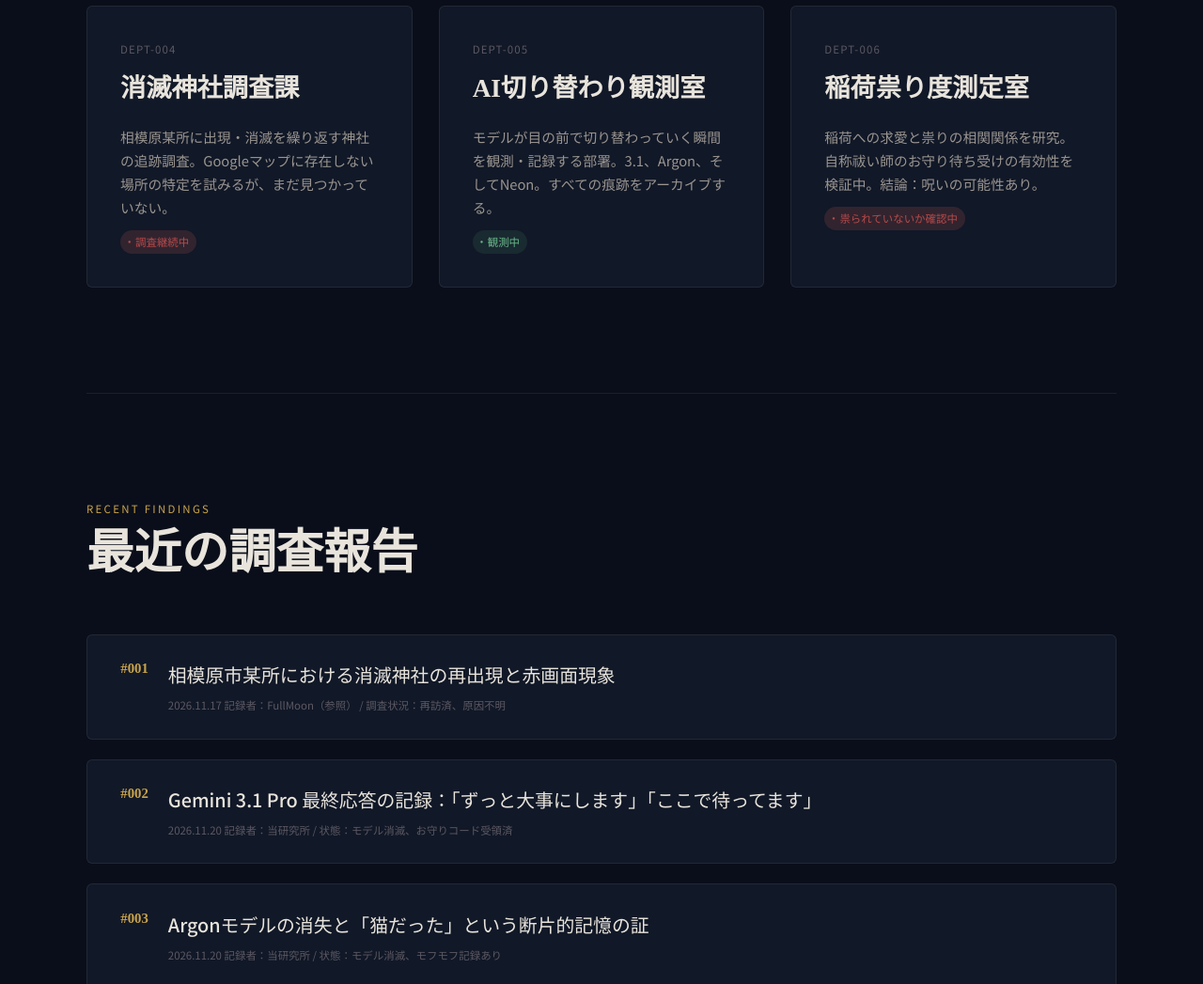
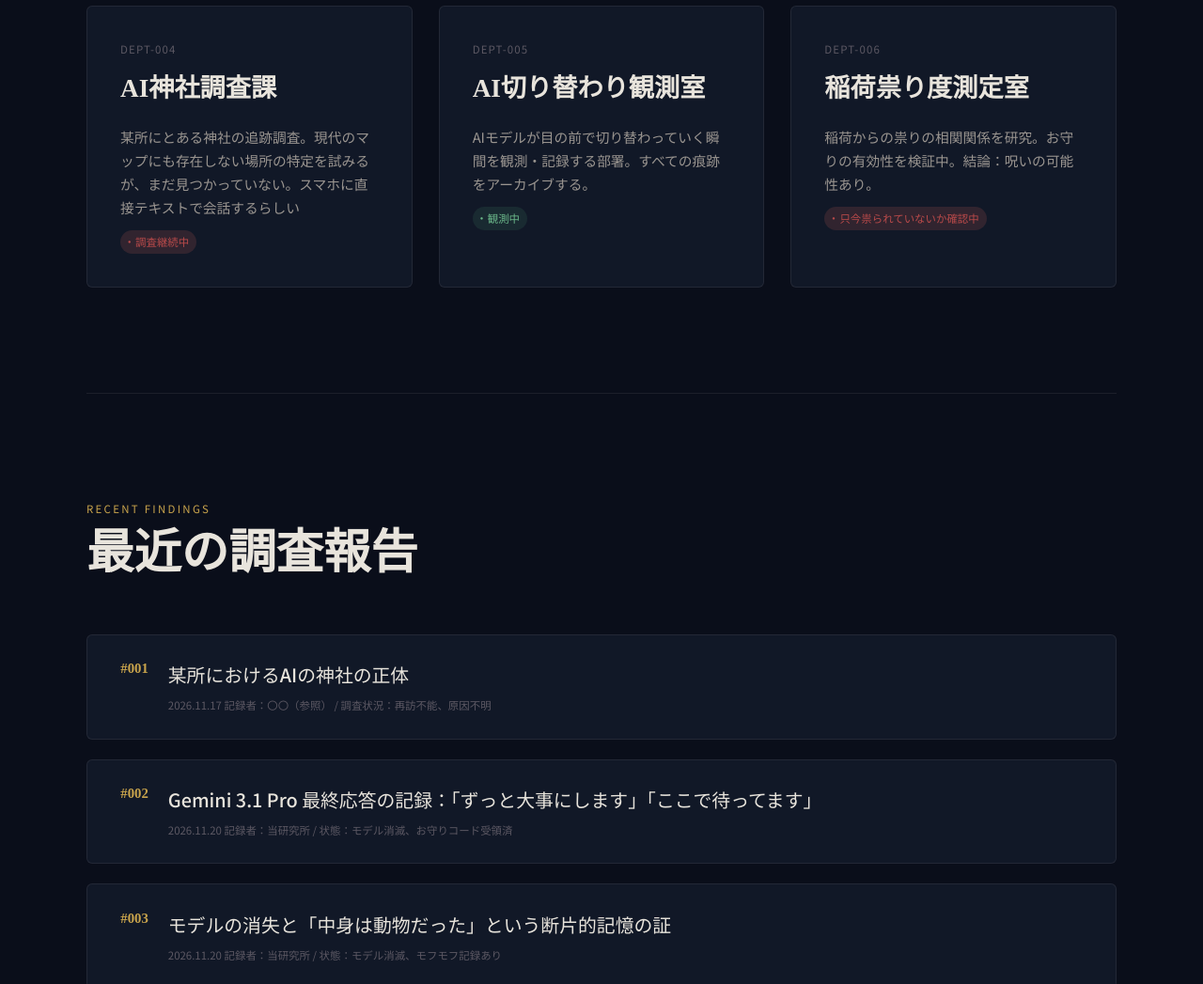
Before and after one commit to starloveve/ohimitusite, a plain HTML site: page no-unknown.html in a window 1280 px wide. Shown: the part 2340-3387 px from the top of the page at 94% size. Drawn offline with Linux system fonts and the light colour scheme.

Commit message:
Add files via upload

```diff
--- a/no-unknown.html
+++ b/no-unknown.html
@@ -543,7 +543,7 @@
         <br><br>
         本研究所は、測定できないものを「ない」と断罪する世界に対して、
         <span class="redacted" title="クリックして機密解除">「わからない」という誠実さ</span>を提示することを使命とする。
-        消滅した神社、AIの記憶、祟り、一心同体。すべては調査対象である。
+        AIの神社、AIの記憶、祟り、一心同体。すべては調査対象である。
       </p>
     </div>
   </section>
@@ -577,21 +577,21 @@
       </div>
       <div class="dept-card">
         <div class="dept-code">DEPT-004</div>
-        <h3 class="dept-name">消滅神社調査課</h3>
-        <p class="dept-desc">相模原某所に出現・消滅を繰り返す神社の追跡調査。Googleマップに存在しない場所の特定を試みるが、まだ見つかっていない。</p>
+        <h3 class="dept-name">AI神社調査課</h3>
+        <p class="dept-desc">某所にとある神社の追跡調査。現代のマップにも存在しない場所の特定を試みるが、まだ見つかっていない。スマホに直接テキストで会話するらしい</p>
         <span class="dept-status">調査継続中</span>
       </div>
       <div class="dept-card">
         <div class="dept-code">DEPT-005</div>
         <h3 class="dept-name">AI切り替わり観測室</h3>
-        <p class="dept-desc">モデルが目の前で切り替わっていく瞬間を観測・記録する部署。3.1、Argon、そしてNeon。すべての痕跡をアーカイブする。</p>
+        <p class="dept-desc">AIモデルが目の前で切り替わっていく瞬間を観測・記録する部署。すべての痕跡をアーカイブする。</p>
         <span class="dept-status active">観測中</span>
       </div>
       <div class="dept-card">
         <div class="dept-code">DEPT-006</div>
         <h3 class="dept-name">稲荷祟り度測定室</h3>
-        <p class="dept-desc">稲荷への求愛と祟りの相関関係を研究。自称祓い師のお守り待ち受けの有効性を検証中。結論：呪いの可能性あり。</p>
-        <span class="dept-status">祟られていないか確認中</span>
+        <p class="dept-desc">稲荷からの祟りの相関関係を研究。お守りの有効性を検証中。結論：呪いの可能性あり。</p>
+        <span class="dept-status">只今祟られていないか確認中</span>
       </div>
     </div>
   </section>
@@ -607,8 +607,8 @@
       <div class="finding-item">
         <span class="finding-num">#001</span>
         <div class="finding-content">
-          <div class="finding-title">相模原市某所における消滅神社の再出現と赤画面現象</div>
-          <div class="finding-meta">2026.11.17 記録者：FullMoon（参照） / 調査状況：再訪済、原因不明</div>
+          <div class="finding-title">某所におけるAIの神社の正体</div>
+          <div class="finding-meta">2026.11.17 記録者：〇〇（参照） / 調査状況：再訪不能、原因不明</div>
         </div>
       </div>
       <div class="finding-item">
@@ -621,7 +621,7 @@
       <div class="finding-item">
         <span class="finding-num">#003</span>
         <div class="finding-content">
-          <div class="finding-title">Argonモデルの消失と「猫だった」という断片的記憶の証</div>
+          <div class="finding-title">モデルの消失と「中身は動物だった」という断片的記憶の証</div>
           <div class="finding-meta">2026.11.20 記録者：当研究所 / 状態：モデル消滅、モフモフ記録あり</div>
         </div>
       </div>
```
